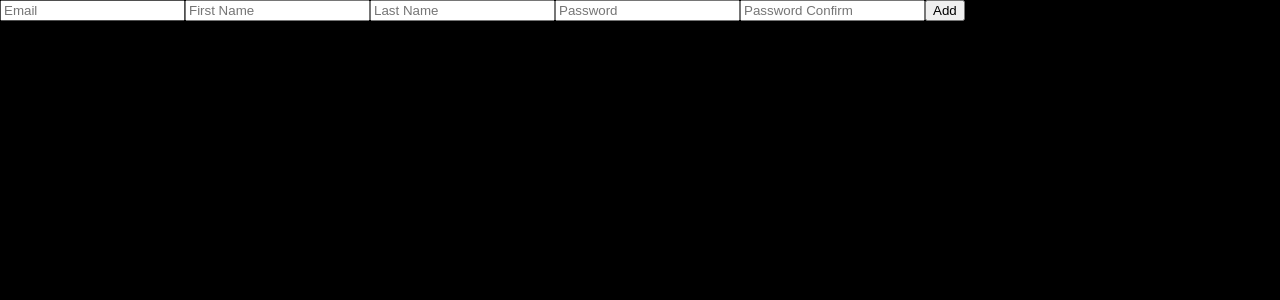
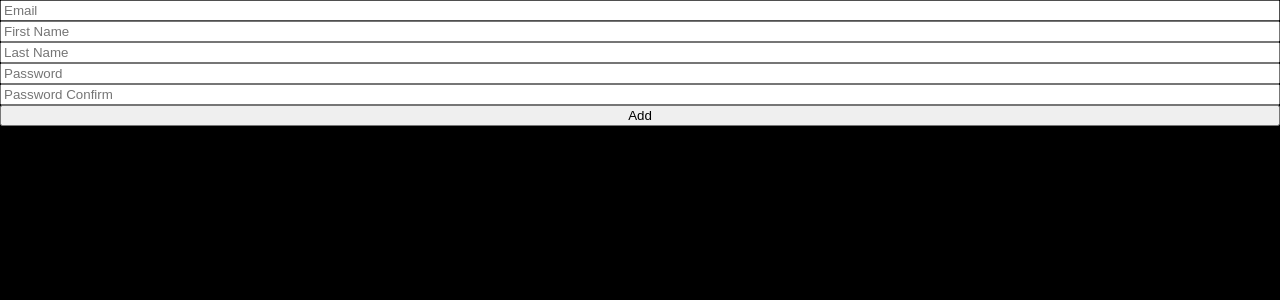
Before and after one commit to JaejinHwang/tstodo, a React (Create React App) app: page / in a window 1280 px wide. Shown: the top 300 px of the page. Built offline with nearby package versions, Linux system fonts and the light colour scheme.

Commit message:
form validation

```diff
--- a/src/TodoList.tsx
+++ b/src/TodoList.tsx
@@ -1,13 +1,46 @@
 import React, { useState } from "react";
-import { useForm } from "react-hook-form";
+import { SubmitHandler, useForm } from "react-hook-form";
+import styled from "styled-components";
+
+const Form = styled.form`
+  display: flex;
+  flex-direction: column;
+  gap: 0px;
+`;
+
+interface IForm {
+  email: string;
+  firstName: string;
+  lastName: string;
+  password: string;
+  passwordConfirm: string;
+}
 
 const TodoList = () => {
-  const { register, watch } = useForm();
-  console.log(watch());
+  const {
+    register,
+    handleSubmit,
+    formState: { errors },
+  } = useForm<IForm>();
+  const onSubmit: SubmitHandler<IForm> = (data) => {
+    console.log(data);
+  };
+  console.log(errors);
   return (
     <>
-      <form>
-        <input placeholder="Email" {...register("email")} />
+      <Form onSubmit={handleSubmit(onSubmit)}>
+        <input
+          placeholder="Email"
+          {...register("email", {
+            required: "Email Required",
+            pattern: {
+              value:
+                /^[0-9a-zA-Z]([-_.]?[0-9a-zA-Z])*@[0-9a-zA-Z]([-_.]?[0-9a-zA-Z])*.[a-zA-Z]{2,3}$/i,
+              message: "Email pattern invalid",
+            },
+          })}
+        />
+        {errors?.email?.message}
         <input placeholder="First Name" {...register("firstName")} />
         <input placeholder="Last Name" {...register("lastName")} />
         <input placeholder="Password" {...register("password")} />
@@ -16,7 +49,7 @@ const TodoList = () => {
           {...register("passwordConfirm")}
         />
         <button>Add</button>
-      </form>
+      </Form>
     </>
   );
 };
```
